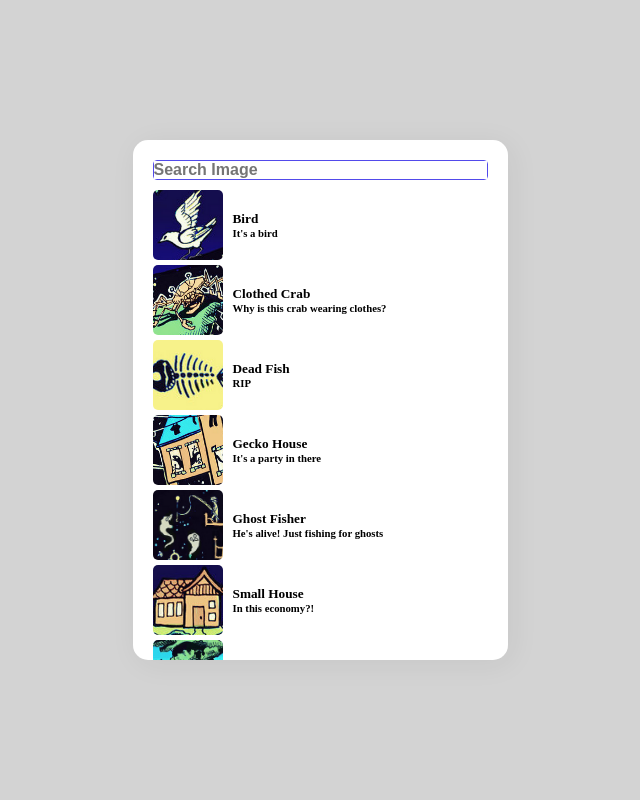
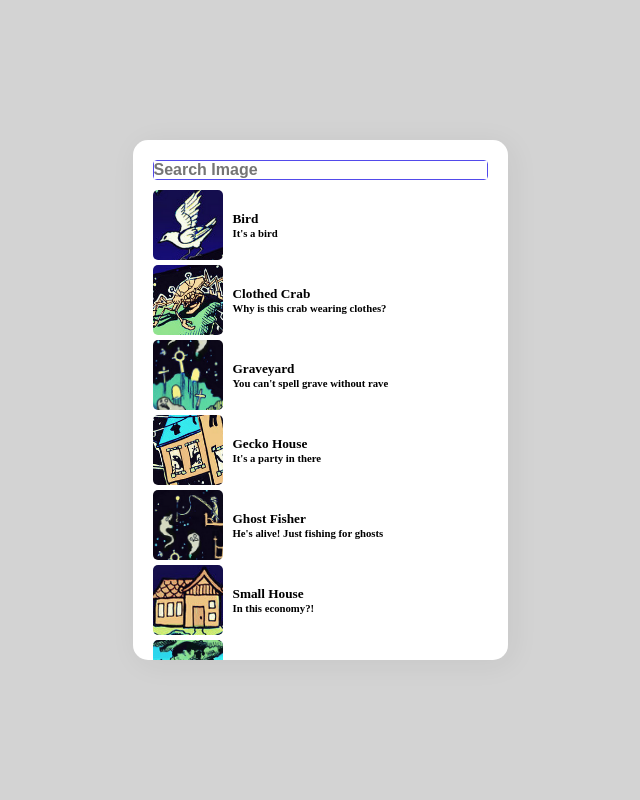
Before and after one commit to LoesOldhoff/Javascript-Practice, a plain HTML site: page SearchEngine/index.html in a window 1280 px wide. Shown: the whole page, without its empty margins (320-960 px from the left). Drawn offline with Linux system fonts and the light colour scheme.

Commit message:
Changed one image and description to check if SearchEngine still works with changes

```diff
--- a/SearchEngine/index.html
+++ b/SearchEngine/index.html
@@ -28,10 +28,10 @@
                 </div>
             </div>
             <div class="product">
-                <img src="images/DeadFish.png">
+                <img src="images/GraveYard.PNG">
                 <div class="p-details">
-                    <h5>Dead Fish</h5>
-                    <h6>RIP</h6>
+                    <h5>Graveyard</h5>
+                    <h6>You can't spell grave without rave</h6>
                 </div>
             </div>
             <div class="product">
```
